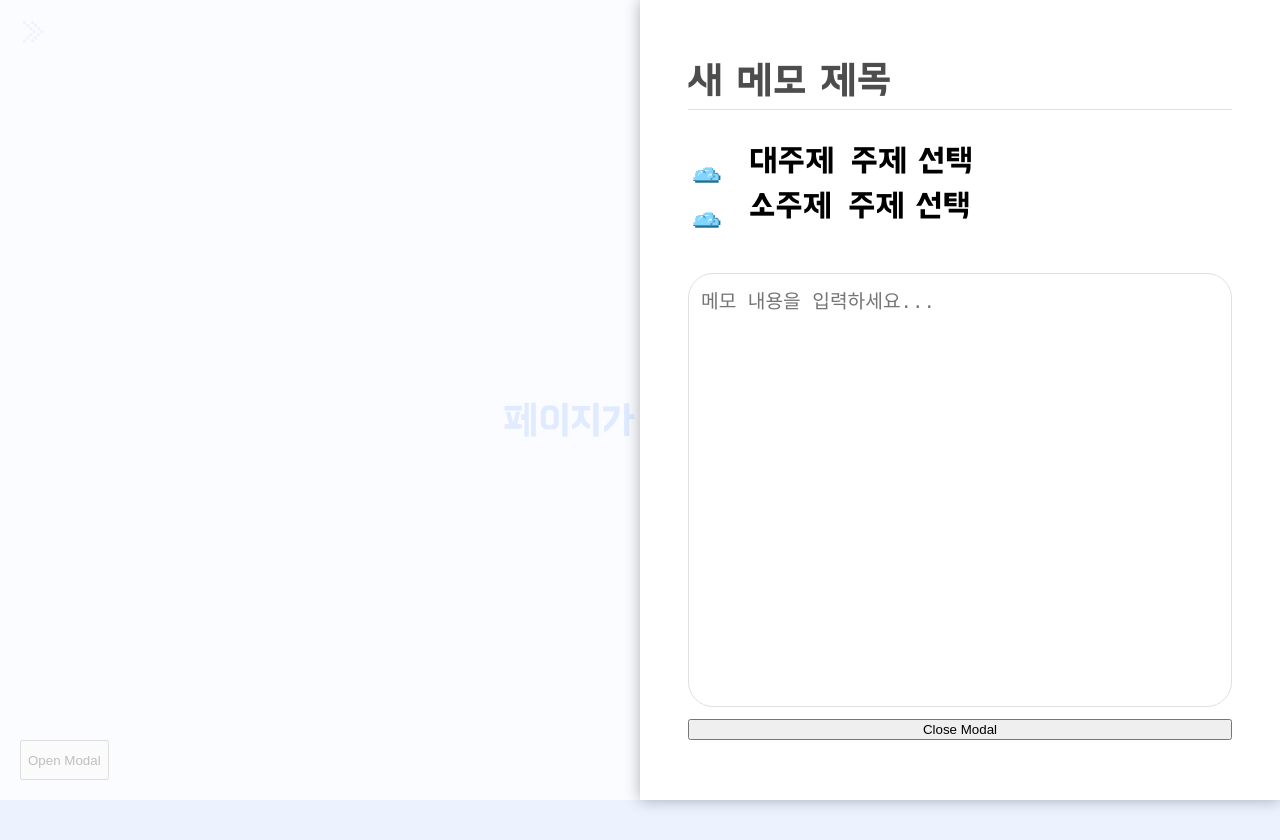
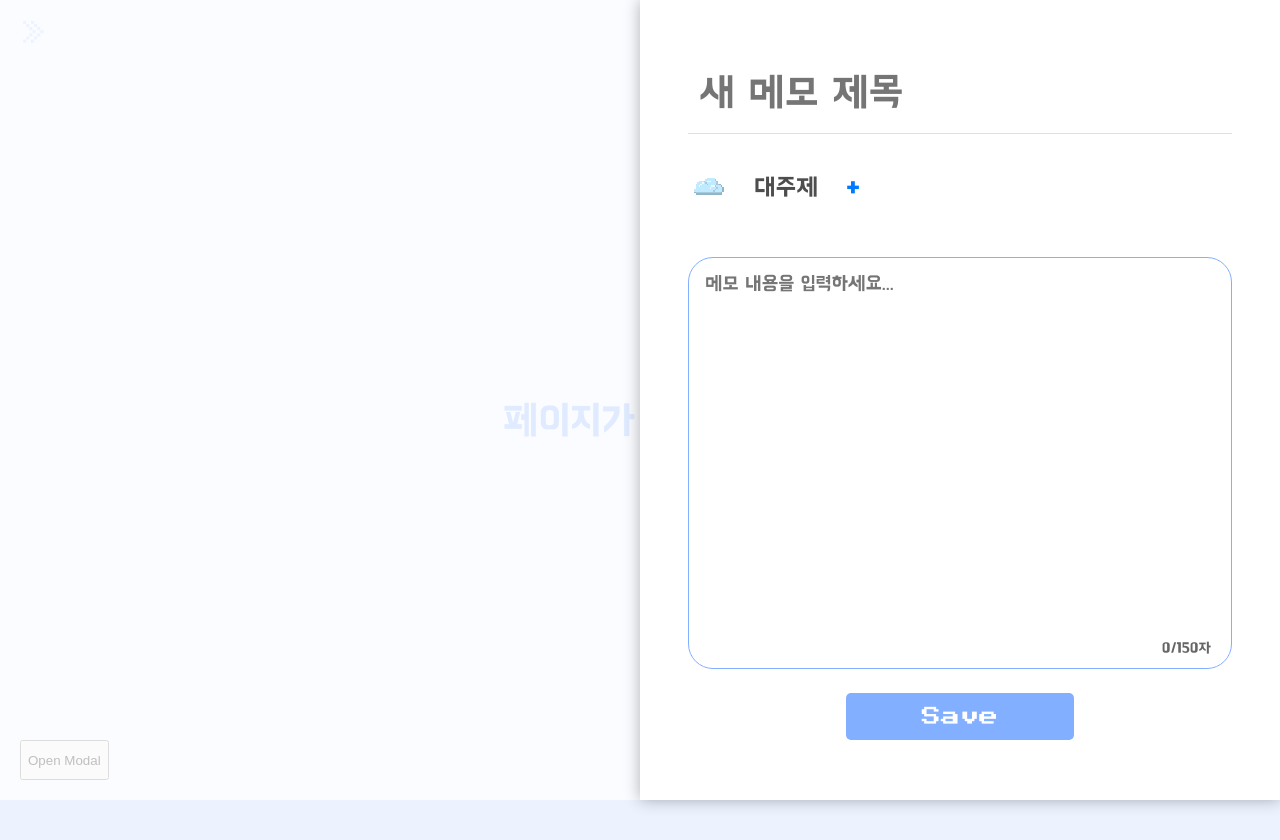
Before and after one commit to gooiman/Gooiman_client, a React (Vite) app: page / in a window 1280 px wide. Both pictures are taken after a click on the button "Open Modal". Built offline with nearby package versions, Linux system fonts and the light colour scheme.

Commit message:
feat: create 모달 컴포넌트 ui 업데이트

```diff
--- a/src/components/modal/CustomModal.tsx
+++ b/src/components/modal/CustomModal.tsx
@@ -1,10 +1,38 @@
+import { useState } from 'react';
 import { useModalStore } from '@/store/useModalStore';
 import Modal from 'react-modal';
 import Styled from '@emotion/styled';
-import SVGBlueCloud from '@/assets/BlueCloud.svg?react';
+import SVGBlueCloud from '@/assets/BlueCloudCreate.svg?react';
+
+const colors = ['#82AFFF', '#FF6B6B', '#FFE66D', '#6BFFB3', '#B39CD0'];
 
 const CreateMemo = ({ modalId }: { modalId: string }) => {
   const { modals, closeModal } = useModalStore();
+
+  const [title, setTitle] = useState<string>('');
+  const [content, setContent] = useState<string>('');
+  const [charCount, setCharCount] = useState(0);
+  const [mainTopic, setMainTopic] = useState<string>('');
+  const [selectedColor, setSelectedColor] = useState<string>(colors[0]);
+  const [showDropdown, setShowDropdown] = useState<boolean>(false);
+  const [selectedTopicBlock, setSelectedTopicBlock] = useState<{ color: string; text: string } | null>(null);
+  const maxChars = 150;
+
+  const handleContentChange = (e: React.ChangeEvent<HTMLTextAreaElement>) => {
+    const input = e.target.value;
+    if (input.length <= maxChars) {
+      setContent(input);
+      setCharCount(input.length);
+    }
+  };
+
+  const handleAddTopic = () => {
+    if (mainTopic.trim() !== '') {
+      setSelectedTopicBlock({ color: selectedColor, text: mainTopic });
+      setShowDropdown(false);
+      setMainTopic('');
+    }
+  };
 
   const closeCreateModal = () => {
     closeModal(modalId);
@@ -19,33 +47,55 @@ const CreateMemo = ({ modalId }: { modalId: string }) => {
       closeTimeoutMS={300}
     >
       <ModalContent>
-        <HeaderText>새 메모 제목</HeaderText>
+        <TitleInput type="text" placeholder="새 메모 제목" value={title} onChange={(e) => setTitle(e.target.value)} />
         <Underline />
+
         <TopicContainer>
-          <TopicContent>
-            <SVGBlueCloud />
-            <TextWrapper>대주제</TextWrapper>
-            <TextWrapper>주제 선택</TextWrapper>
-          </TopicContent>
-          <TopicContent>
-            <SVGBlueCloud />
-            <TextWrapper>소주제</TextWrapper>
-            <TextWrapper>주제 선택</TextWrapper>
-          </TopicContent>
+          <SVGBlueCloud />
+          <TextTitle>대주제</TextTitle>
+          {selectedTopicBlock ? (
+            <TopicBlock color={selectedTopicBlock.color}>
+              {selectedTopicBlock.text}
+              <RemoveButton onClick={() => setSelectedTopicBlock(null)}>X</RemoveButton>
+            </TopicBlock>
+          ) : (
+            <TextWrapper onClick={() => setShowDropdown(!showDropdown)}>+</TextWrapper>
+          )}
+
+          {/* 드롭다운 메뉴 */}
+          {showDropdown && (
+            <DropdownMenu>
+              <TopicInput
+                type="text"
+                placeholder="주제 입력"
+                value={mainTopic}
+                onChange={(e) => setMainTopic(e.target.value)}
+              />
+              <ColorSelectContainer>
+                {colors.map((color, index) => (
+                  <ColorOption key={index} onClick={() => setSelectedColor(color)} selected={selectedColor === color}>
+                    <ColorCircle color={color} />
+                  </ColorOption>
+                ))}
+              </ColorSelectContainer>
+              <AddTopicButton onClick={handleAddTopic}>완료</AddTopicButton>
+            </DropdownMenu>
+          )}
         </TopicContainer>
 
-        {/* 텍스트 입력 가능한 input 박스 */}
+        {/* 메모 내용 입력 필드 */}
         <InputContainer>
-          <StyledInput placeholder="메모 내용을 입력하세요..." />
+          <StyledInput placeholder="메모 내용을 입력하세요..." value={content} onChange={handleContentChange} />
+          <CharCounter>
+            {charCount}/{maxChars}자
+          </CharCounter>
         </InputContainer>
-
-        <button onClick={closeCreateModal}>Close Modal</button>
+        <ButtonContainer onClick={closeCreateModal}>Save</ButtonContainer>
       </ModalContent>
     </SidebarModal>
   );
 };
 
-// 모달의 스타일을 사이드바 형식으로 조정
 const SidebarModal = Styled(Modal)`
   &.ReactModal__Overlay {
     display: flex;
@@ -61,6 +111,7 @@ const SidebarModal = Styled(Modal)`
     right: 0;
     bottom: 0;
     width: 50%;
+    min-width: 400px;
     height: 100vh;
     background-color: #ffffff;
     display: flex;
@@ -68,6 +119,10 @@ const SidebarModal = Styled(Modal)`
     box-shadow: 0 0 15px rgba(0, 0, 0, 0.3);
     transform: translateX(100%);
     transition: transform 300ms ease-in-out;
+
+    @media (max-width: 768px) {
+      min-width: 90dvw;
+    }
 
     &.ReactModal__Content--after-open {
       transform: translateX(0);
@@ -85,15 +140,26 @@ const ModalContent = Styled.div`
   flex: 1;
   padding: 60px 48px;
   height: 100%;
+
+  @media (max-width: 768px) {
+    padding: 40px 24px;
+  }
 `;
 
-const HeaderText = Styled.div`
-  display: flex;
-  justify-content: space-between;
-  align-items: center;
+const TitleInput = Styled.input`
+  font-size: 2.5rem;
+  padding: 12px;
+  border: none;
+  border-radius: 5px;
   margin-bottom: 8px;
-  font-size: 2.5rem;
+  width: 100%;
   color: #4d4d4d;
+  font-family: 'BMHANNA';
+  outline: none;
+
+  @media (max-width: 768px) {
+    font-size: 2rem;
+  }
 `;
 
 const Underline = Styled.div`
@@ -105,42 +171,181 @@ const Underline = Styled.div`
 
 const TopicContainer = Styled.div`
   display: flex;
-  margin-bottom: 45px;
-  flex-direction: column;
-`;
-
-const TopicContent = Styled.div`
-  display: flex;
   flex-direction: row;
   align-items: center;
   gap: 16px;
+  position: relative;
+`;
+
+const TextTitle = Styled.div`
+  font-size: 1.5rem;
+  color: #4d4d4d;
+  padding-right: 12px;
+
+  @media (max-width: 768px) {
+    font-size: 1.2rem;
+  }
 `;
 
 const TextWrapper = Styled.div`
   font-size: 2rem;
+  color: #007bff;
+  cursor: pointer;
+
+  @media (max-width: 768px) {
+    font-size: 1.5rem;
+  }
 `;
 
-// Input 필드 스타일링
+const TopicInput = Styled.input`
+  font-size: 1.2rem;
+  padding: 8px;
+  border: 1px solid #82AFFF;
+  border-radius: 5px;
+  outline: none;
+  width: 200px;
+
+  &::placeholder {
+    color: #bbb;
+  }
+
+  @media (max-width: 768px) {
+    font-size: 1rem;
+  }
+`;
+
+// 드롭다운이 버튼 아래에 표시되도록 조정
+const DropdownMenu = Styled.div`
+  display: flex;
+  flex-direction: column;
+  gap: 16px;
+  align-items: center;
+  padding: 10px;
+  background-color: #f9f9f9;
+  border-radius: 5px;
+  box-shadow: 0 4px 8px rgba(0, 0, 0, 0.1);
+  position: absolute;
+  top: 100%;
+  left: 0;
+  z-index: 100;
+`;
+
+const ColorSelectContainer = Styled.div`
+  display: flex;
+  gap: 10px;
+`;
+
+const ColorOption = Styled.div<{ selected: boolean }>`
+  cursor: pointer;
+  padding: 5px;
+  border: ${(props) => (props.selected ? '2px solid #007bff' : 'none')};
+  border-radius: 50%;
+`;
+
+const ColorCircle = Styled.div<{ color: string }>`
+  width: 20px;
+  height: 20px;
+  border-radius: 50%;
+  background-color: ${(props) => props.color};
+`;
+
+const AddTopicButton = Styled.button`
+  padding: 8px 16px;
+  background-color: #82AFFF;
+  border: none;
+  border-radius: 5px;
+  color: #ffffff;
+  cursor: pointer;
+
+  @media (max-width: 768px) {
+    padding: 6px 12px;
+    font-size: 0.9rem;
+  }
+`;
+
+const TopicBlock = Styled.div<{ color: string }>`
+  background-color: ${(props) => props.color};
+  padding: 8px 12px;
+  border-radius: 5px;
+  color: #fff;
+  display: flex;
+  align-items: center;
+`;
+
+const RemoveButton = Styled.button`
+  background: none;
+  border: none;
+  color: white;
+  font-size: 1.2rem;
+  margin-left: 8px;
+  cursor: pointer;
+`;
+
 const InputContainer = Styled.div`
   flex: 1;
   display: flex;
+  margin-top: 45px;
   flex-direction: column;
+  position: relative;
   padding: 0 0 12px;
+
+  @media (max-width: 768px) {
+    margin-top: 24px;
+  }
 `;
 
 const StyledInput = Styled.textarea`
   flex: 1;
-  padding: 12px;
+  padding: 16px;
   font-size: 1.2rem;
-  border: 1px solid #e0e0e0;
+  border: 1px solid #82AFFF;
   border-radius: 25px;
   outline: none;
   resize: none;
-
+  font-family: 'BMHANNA';
 
   &:focus {
-    border-color: #007bff;
     box-shadow: 0 0 0 2px rgba(0, 123, 255, 0.25);
+  }
+
+  @media (max-width: 768px) {
+    font-size: 1rem;
+  }
+`;
+
+const CharCounter = Styled.div`
+  position: absolute;
+  bottom: 24px;
+  right: 16px;
+  font-size: 0.9rem;
+  color: #666;
+  padding: 2px 5px;
+  border-radius: 4px;
+
+  @media (max-width: 768px) {
+    font-size: 0.8rem;
+  }
+`;
+
+const ButtonContainer = Styled.button`
+  display: flex;
+  justify-content: center;
+  align-items: center;
+  margin: 0 auto;
+  font-family: 'PressStart2P';
+  padding: 14px 76px;
+  background-color: #82AFFF;
+  border: none;
+  color: #ffffff;
+  border-radius: 5px;
+  cursor: pointer;
+  margin-top: 12px;
+  font-size: 1.2rem;
+  outline: none;
+
+  @media (max-width: 768px) {
+    padding: 10px 40px;
+    font-size: 1rem;
   }
 `;
 
```
Also changed, not shown: src/assets/BlueCloudCreate.svg (added).
